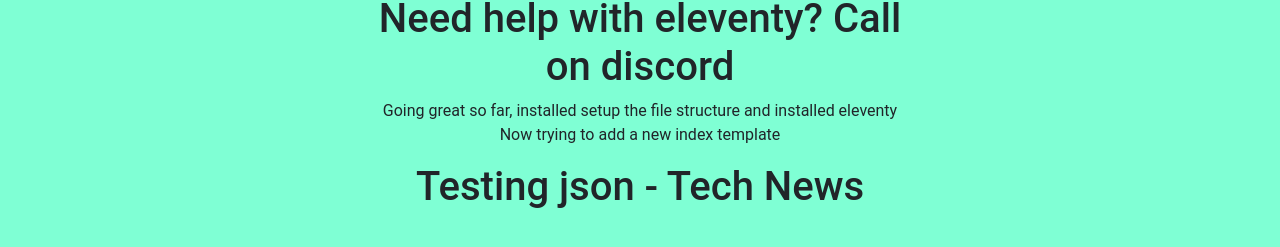
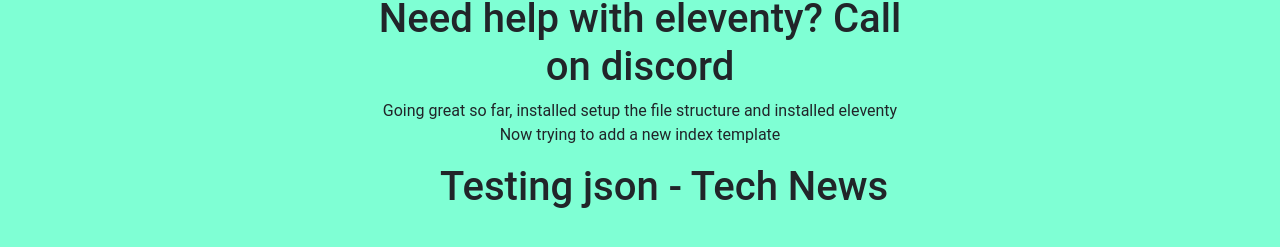
Before and after one commit to DbalionisLoader/jam-eleventy-extras, an Eleventy site: page src/index.njk in a window 1280 px wide. Shown: the part 61-308 px from the top of the page. Built offline with nearby package versions, Linux system fonts and the light colour scheme; Eleventy itself is replaced by a stand-in of ours; files that its build step writes are made by us from their sources.

Commit message:
Add post and post container

```diff
--- a/src/index.njk
+++ b/src/index.njk
@@ -7,7 +7,9 @@ layout: base.njk
         <h1>Need help with eleventy? Call on discord</h1>
         <div class="content">Going great so far, installed setup the file structure and installed eleventy</div>
         <p>Now trying to add a new index template</p>
-        <div>
+        <div class="container">
+
+        <div class="container">
             <h1>Testing json - Tech News</h1>
             <ul>
                 {% for story in news %}
```
Also changed, not shown: content/blog/post-1.md (added, +1 -0 lines), 1 other file.
